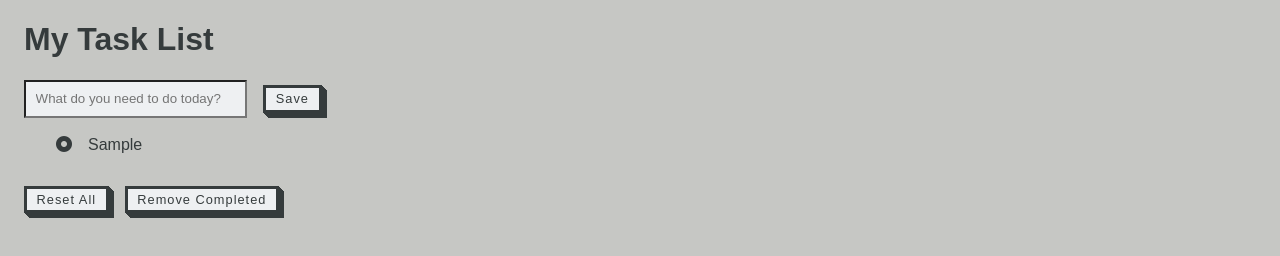
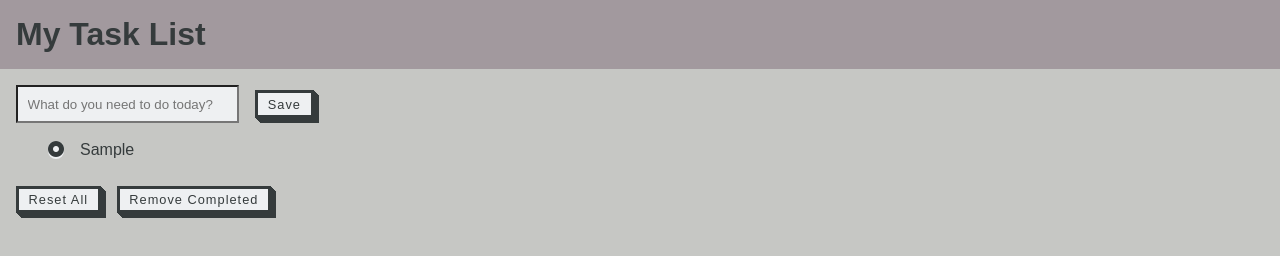
Before and after one commit to RussellShire/Template, a website with bundled scripts: page public/index.html in a window 1280 px wide. Both pictures are taken after typing "Sample" into the empty fields and a click on the button "Save". Built offline with nearby package versions, Linux system fonts and the light colour scheme; a web font is replaced by a local one.

Commit message:
Add css styling

```diff
--- a/public/index.css
+++ b/public/index.css
@@ -1,8 +1,8 @@
 * {
   font-family: 'Signika Negative', sans-serif;
-  /* font-weight: 400; */
   color: var(--darkest-color);
   background-color: var(--light-color);
+  margin: 0;
 }
 
 :root {
@@ -19,16 +19,17 @@
 
 }
 
-
 .title {
-  margin-left: 1rem;
-  font-weight: bold;
+  padding: 1rem;
+  margin-bottom: 1rem;
+  background-color: var(--mid-color);
 }
 
 .task {
   list-style: none;
   padding-left: 0.5rem;
   padding-right: 0.5rem;
+  margin-left: 0.5rem;
 }
 
 .task-completed {
@@ -40,12 +41,18 @@
 }
 
 .completed-button {
-  padding-right: 0.5rem;
+  /* padding-right: 0.5rem; */
   color: var(--darkest-color);
+  background-color: var(--lightest-color);
+  /* position: relative; */
+  border-radius: 1rem;
+  /* border-style: inset; */
+  /* border: 10px; */
 }
 
 .form {
   margin-left: 1rem;
+  margin-bottom: 1rem;
 }
 
 .form-button {
```
